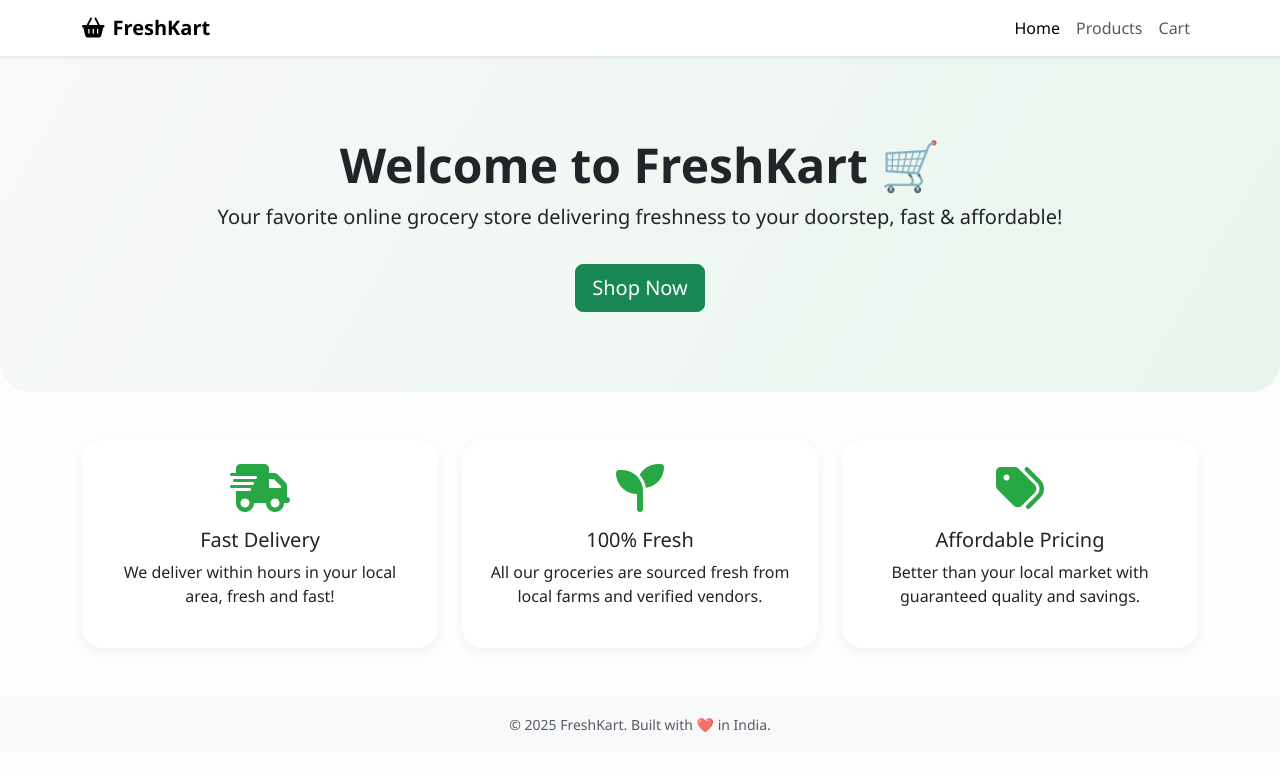
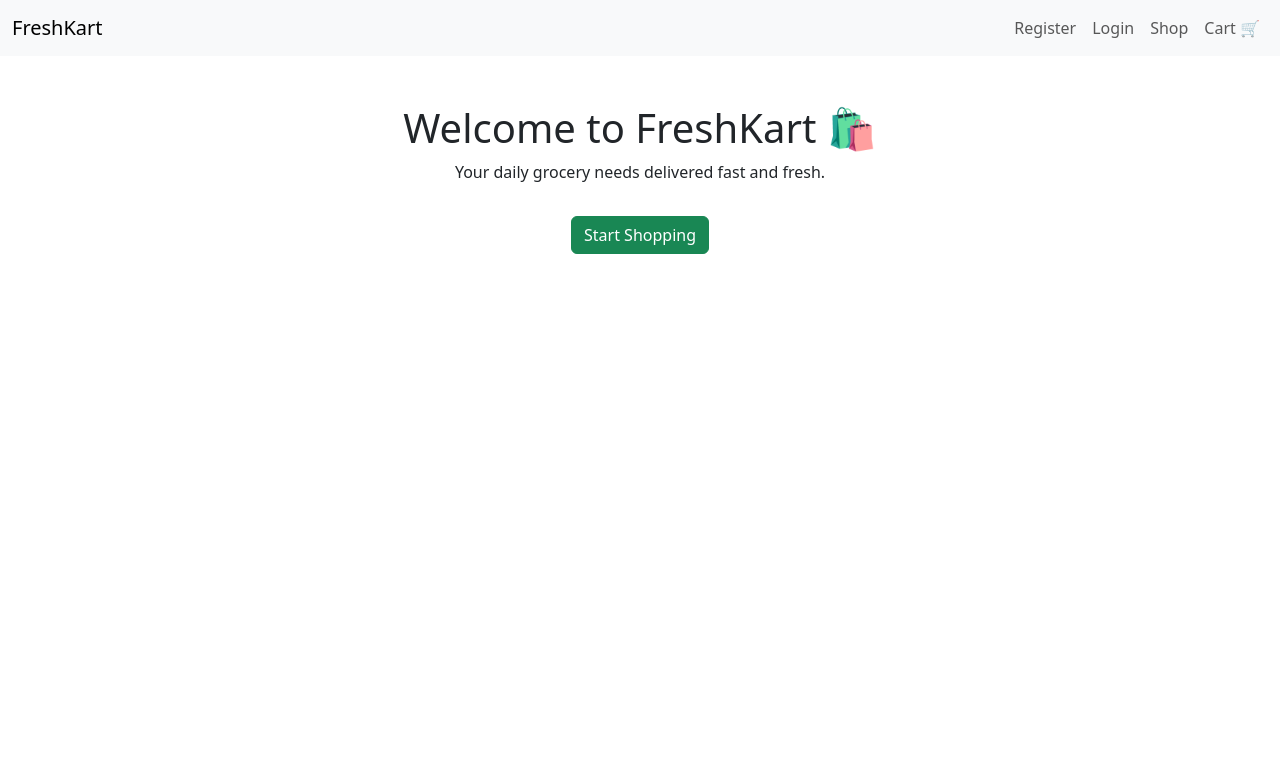
Before and after one commit to raunak0907/Freshkart, a Flask app: page / in a window 1280 px wide. Shown: the top 772 px of the page. Run offline with Flask 3, Linux system fonts and the light colour scheme.

Commit message:
initial commit

```diff
--- a/templates/home.html
+++ b/templates/home.html
@@ -1,99 +1,37 @@
 <!DOCTYPE html>
 <html lang="en">
 <head>
-  <meta charset="UTF-8" />
-  <meta name="viewport" content="width=device-width, initial-scale=1.0"/>
-  <title>FreshKart | Home</title>
-  <link href="https://cdn.jsdelivr.net/npm/bootstrap@5.3.1/dist/css/bootstrap.min.css" rel="stylesheet"/>
-  <link href="https://cdnjs.cloudflare.com/ajax/libs/font-awesome/6.4.0/css/all.min.css" rel="stylesheet"/>
-  <style>
-    body {
-      background-color: #fdfdfd;
-      font-family: 'Segoe UI', sans-serif;
-    }
-    .hero {
-      background: linear-gradient(120deg, #f8f9fa, #e9f5ec);
-      padding: 80px 20px;
-      text-align: center;
-      border-radius: 0 0 30px 30px;
-    }
-    .features .card {
-      border: none;
-      box-shadow: 0 4px 12px rgba(0,0,0,0.05);
-      border-radius: 20px;
-    }
-    .brand-icon {
-      font-size: 48px;
-      color: #28a745;
-    }
-  </style>
+  <meta charset="UTF-8">
+  <title>FreshKart - Home</title>
+  <link href="https://cdn.jsdelivr.net/npm/bootstrap@5.3.0/dist/css/bootstrap.min.css" rel="stylesheet">
 </head>
 <body>
-
-  <!-- Navbar -->
-  <nav class="navbar navbar-expand-lg navbar-light bg-white shadow-sm">
-    <div class="container">
-      <a class="navbar-brand fw-bold" href="/">
-        <i class="fa-solid fa-basket-shopping me-2"></i>FreshKart
-      </a>
+<nav class="navbar navbar-expand-lg navbar-light bg-light">
+  <div class="container-fluid">
+    <a class="navbar-brand" href="/">FreshKart</a>
     <button class="navbar-toggler" type="button" data-bs-toggle="collapse" data-bs-target="#navbarNav">
       <span class="navbar-toggler-icon"></span>
     </button>
     <div class="collapse navbar-collapse" id="navbarNav">
-        <ul class="navbar-nav ms-auto">
-          <li class="nav-item"><a class="nav-link active" href="/">Home</a></li>
-          <li class="nav-item"><a class="nav-link" href="/products">Products</a></li>
-          <li class="nav-item"><a class="nav-link" href="/cart">Cart</a></li>
+      <ul class="navbar-nav ms-auto mb-2 mb-lg-0">
+        {% if session['username'] %}
+        <li class="nav-item"><a class="nav-link disabled">Welcome, {{ session['username'] }}</a></li>
+        <li class="nav-item"><a class="nav-link" href="/logout">Logout</a></li>
+        {% else %}
+        <li class="nav-item"><a class="nav-link" href="/register">Register</a></li>
+        <li class="nav-item"><a class="nav-link" href="/login">Login</a></li>
+        {% endif %}
+        <li class="nav-item"><a class="nav-link" href="/products">Shop</a></li>
+        <li class="nav-item"><a class="nav-link" href="/cart">Cart 🛒</a></li>
       </ul>
     </div>
   </div>
 </nav>
 
-  <!-- Hero Section -->
-  <section class="hero">
-    <div class="container">
-      <h1 class="display-5 fw-bold">Welcome to FreshKart 🛒</h1>
-      <p class="lead">Your favorite online grocery store delivering freshness to your doorstep, fast & affordable!</p>
-      <a href="/products" class="btn btn-success btn-lg mt-3">Shop Now</a>
+<div class="container mt-5 text-center">
+  <h1>Welcome to FreshKart 🛍️</h1>
+  <p>Your daily grocery needs delivered fast and fresh.</p>
+  <a class="btn btn-success mt-3" href="/products">Start Shopping</a>
 </div>
-  </section>
-
-  <!-- Features -->
-  <section class="features py-5">
-    <div class="container">
-      <div class="row text-center g-4">
-        <div class="col-md-4">
-          <div class="card p-4">
-            <i class="fa-solid fa-truck-fast brand-icon mb-3"></i>
-            <h5>Fast Delivery</h5>
-            <p>We deliver within hours in your local area, fresh and fast!</p>
-          </div>
-        </div>
-        <div class="col-md-4">
-          <div class="card p-4">
-            <i class="fa-solid fa-seedling brand-icon mb-3"></i>
-            <h5>100% Fresh</h5>
-            <p>All our groceries are sourced fresh from local farms and verified vendors.</p>
-          </div>
-        </div>
-        <div class="col-md-4">
-          <div class="card p-4">
-            <i class="fa-solid fa-tags brand-icon mb-3"></i>
-            <h5>Affordable Pricing</h5>
-            <p>Better than your local market with guaranteed quality and savings.</p>
-          </div>
-        </div>
-      </div>
-    </div>
-  </section>
-
-  <!-- Footer -->
-  <footer class="bg-light py-3 text-center">
-    <div class="container">
-      <small class="text-muted">© 2025 FreshKart. Built with ❤️ in India.</small>
-    </div>
-  </footer>
-
-  <script src="https://cdn.jsdelivr.net/npm/bootstrap@5.3.1/dist/js/bootstrap.bundle.min.js"></script>
 </body>
 </html>
```
Also changed, not shown: templates/cart.html (+32 -74 lines), templates/login.html (+19 -25 lines), templates/products.html (+23 -12 lines), templates/register.html (+23 -25 lines). Lines whose indentation alone changed are shown as unchanged.
